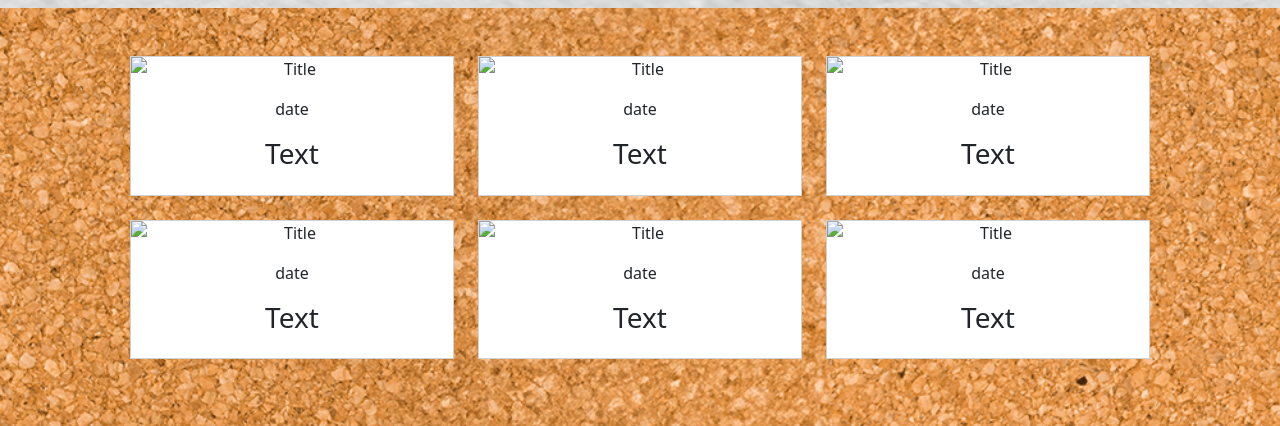
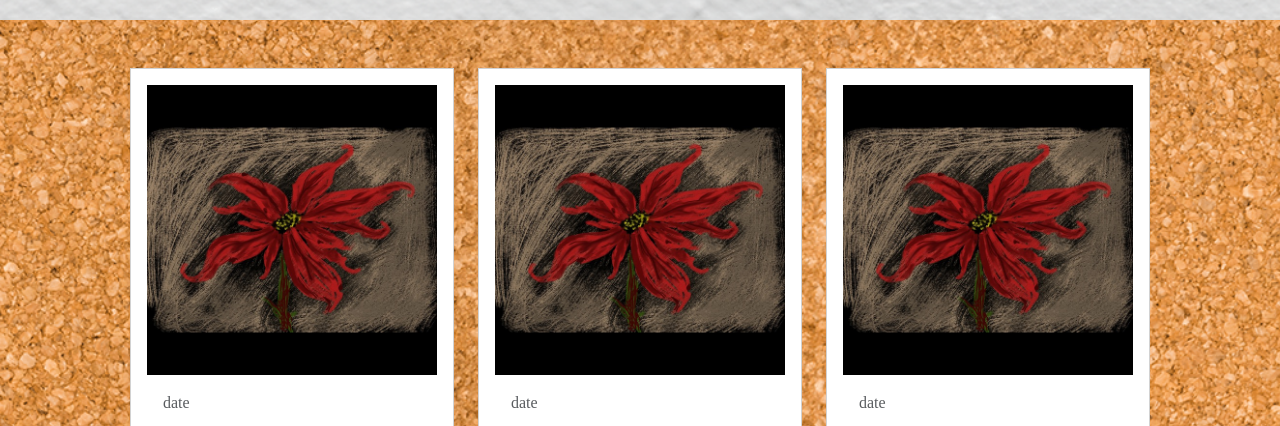
Before and after one commit to JanLascala/js-photo-blog, a plain HTML site: page index.html in a window 1280 px wide. Shown: the part 120-546 px from the top of the page. Drawn offline with nearby package versions, Linux system fonts and the light colour scheme; a web font is replaced by a local one.

Commit message:
Add aesthetics

```diff
--- a/assetts/style/style.css
+++ b/assetts/style/style.css
@@ -1,4 +1,8 @@
+/*Edu TAS Beginner*/
 @import url('https://fonts.googleapis.com/css2?family=Edu+TAS+Beginner:wght@400..700&display=swap');
+/*Sometype Mono’*/
+@import url('https://fonts.googleapis.com/css2?family=Sometype+Mono:ital,wght@0,400..700;1,400..700&display=swap');
+
 
 /*remove default bootstrap border radius*/
 * {
@@ -14,7 +18,7 @@ header {
 
 #header_title {
     font-family: Edu TAS Beginner;
-    font-size: 60px;
+    font-size: 70px;
     font-weight: 800;
 }
 
@@ -25,3 +29,16 @@ body {
     background-repeat: no-repeat;
     background-size: cover;
 }
+
+/*cards details*/
+
+.photo_date {
+    font-family: Sometype Mono;
+
+}
+
+#Photo_title {
+    font-family: Edu TAS Beginner;
+    font-weight: 800;
+    font-size: 35px;
+}
--- a/index.html
+++ b/index.html
@@ -24,66 +24,66 @@
 
                 <!--card 1-->
                 <div class="col-12 col-md-6 col-xl-4">
-                    <div class="card">
-                        <img class="card-img-top" src="" alt="Title" />
-                        <div class="card-body">
-                            <p class="">date</p>
-                            <h3 class="card-title">Text</h3>
+                    <div class="card p-3">
+                        <img class="card-img-top" src="./assetts/img/togetherly.jpg" alt="Title" />
+                        <div class="card-body text-start">
+                            <p class="photo_date text-body-secondary">date</p>
+                            <h3 id="Photo_title" class="card-title">Text</h3>
                         </div>
                     </div>
                 </div>
 
                 <!--card 2-->
                 <div class="col-12 col-md-6 col-xl-4">
-                    <div class="card">
-                        <img class="card-img-top" src="" alt="Title" />
-                        <div class="card-body">
-                            <p class="">date</p>
-                            <h3 class="card-title">Text</h3>
+                    <div class="card p-3">
+                        <img class="card-img-top" src="./assetts/img/togetherly.jpg" alt="Title" />
+                        <div class="card-body text-start">
+                            <p class="photo_date text-body-secondary">date</p>
+                            <h3 id="Photo_title" class="card-title">Text</h3>
                         </div>
                     </div>
                 </div>
 
                 <!--card 3-->
                 <div class="col-12 col-md-6 col-xl-4">
-                    <div class="card">
-                        <img class="card-img-top" src="" alt="Title" />
-                        <div class="card-body">
-                            <p class="">date</p>
-                            <h3 class="card-title">Text</h3>
+                    <div class="card p-3">
+                        <img class="card-img-top" src="./assetts/img/togetherly.jpg" alt="Title" />
+                        <div class="card-body text-start">
+                            <p class="photo_date text-body-secondary">date</p>
+                            <h3 id="Photo_title" class="card-title">Text</h3>
                         </div>
                     </div>
                 </div>
 
                 <!--card 4-->
                 <div class="col-12 col-md-6 col-xl-4">
-                    <div class="card">
-                        <img class="card-img-top" src="" alt="Title" />
-                        <div class="card-body">
-                            <p class="">date</p>
-                            <h3 class="card-title">Text</h3>
+                    <div class="card p-3">
+                        <img class="card-img-top" src="./assetts/img/togetherly.jpg" alt="Title" />
+                        <div class="card-body text-start">
+                            <p class="photo_date text-body-secondary">date</p>
+                            <h3 id="Photo_title" class="card-title">Text</h3>
                         </div>
                     </div>
                 </div>
 
                 <!--card 5-->
                 <div class="col-12 col-md-6 col-xl-4">
-                    <div class="card">
-                        <img class="card-img-top" src="" alt="Title" />
-                        <div class="card-body">
-                            <p class="">date</p>
-                            <h3 class="card-title">Text</h3>
+                    <div class="card p-3">
+                        <img class="card-img-top" src="./assetts/img/togetherly.jpg" alt="Title" />
+                        <div class="card-body text-start">
+                            <p class="photo_date text-body-secondary">date</p>
+                            <h3 id="Photo_title" class="card-title">Text</h3>
                         </div>
                     </div>
                 </div>
 
                 <!--card 6-->
                 <div class="col-12 col-md-6 col-xl-4">
-                    <div class="card">
-                        <img class="card-img-top" src="" alt="Title" />
-                        <div class="card-body">
-                            <p class="">date</p>
-                            <h3 class="card-title">Text</h3>
+                    <div class="card p-3">
+                        <img class="card-img-top" src="./assetts/img/togetherly.jpg" alt="Title" />
+                        <div class="card-body text-start">
+                            <p class="photo_date text-body-secondary">date</p>
+                            <h3 id="Photo_title" class="card-title">Text</h3>
                         </div>
                     </div>
                 </div>
```
Also changed, not shown: assetts/img/togetherly.jpg (added).
